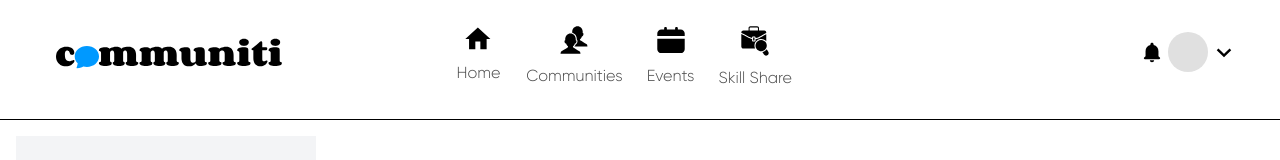
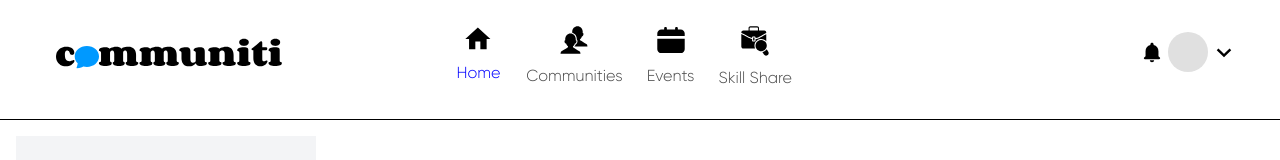
Before and after one commit to makeitMVPadmin/P4_Skill_Exchange, a React (Vite) app: page / in a window 1280 px wide. Shown: the top 160 px of the page. Built offline with nearby package versions, Linux system fonts and the light colour scheme; no server answers.

Commit message:
the active navs will turn blue

```diff
--- a/src/components/Header/Header.scss
+++ b/src/components/Header/Header.scss
@@ -71,12 +71,14 @@
     }
 
     .nav-item {
-        &--img{
-            width: 3rem;
-        }
-        &--title{
-            font-size: 1rem;
-        }
+      &--img {
+        width: 3rem;
+      }
+
+      &--title {
+        font-size: 1rem;
+      }
+
       color: #4a4a4a;
       display: flex;
       flex-direction: column;
@@ -87,6 +89,10 @@
         svg {
           fill: currentColor;
         }
+      }
+
+      &.active {
+        color: blue;
       }
     }
 
@@ -100,9 +106,10 @@
         align-items: center;
         cursor: pointer;
 
-        .smallicon{
+        .smallicon {
           width: 2rem;
         }
+
         .avatar {
           height: 40px;
           width: 40px;
@@ -138,6 +145,10 @@
           &:hover {
             background-color: #f0f0f0;
           }
+
+          &.active {
+            color: blue;
+          }
         }
       }
     }
--- a/src/components/Header/Header.tsx
+++ b/src/components/Header/Header.tsx
@@ -1,5 +1,5 @@
 import { useState } from 'react'
-import { useNavigate } from 'react-router-dom'
+import { useNavigate, useLocation } from 'react-router-dom'
 import '../../styles/index.scss'
 import '../../styles/partials/_global.scss'
 import './Header.scss'
@@ -16,6 +16,7 @@ function Header() {
   const [isDropdownOpen, setIsDropdownOpen] = useState(false)
   const [activeTab, setActiveTab] = useState('provider')
   const navigate = useNavigate()
+  const location = useLocation()
 
   const toggleMenu = () => {
     setIsMenuOpen(!isMenuOpen)
@@ -25,12 +26,14 @@ function Header() {
     setIsDropdownOpen(!isDropdownOpen)
   }
 
+  const isActive = (path) => location.pathname === path
+
   return (
     <header className="header">
       <div className="header__container">
         <a
-        href="/"
-        className='header__logo'
+          href="/"
+          className={`header__logo ${isActive('/') ? 'active' : ''}`}
         >
           <img src={Logo} alt="logo" />
         </a>
@@ -56,33 +59,27 @@ function Header() {
           </div>
           <ul className={`nav-list ${isMenuOpen ? 'open' : ''}`}>
             <li className="nav-parent">
-              <a href="/" className="nav-item">
+              <a href="/" className={`nav-item ${isActive('/') ? 'active' : ''}`}>
                 <img className="nav-item--img" src={Home} alt="home icon" />
                 <p className="nav-item--title">Home</p>
               </a>
             </li>
             <li className="nav-parent">
-              <a href="#" className="nav-item">
+              <a href="/communities" className={`nav-item ${isActive('/communities') ? 'active' : ''}`}>
                 <img className="nav-item--img" src={Communities} alt="communities icon" />
-                <p className="nav-item--title">
-                  Communities
-                </p>
+                <p className="nav-item--title">Communities</p>
               </a>
             </li>
             <li className="nav-parent">
-              <a href="#" className="nav-item">
+              <a href="/events" className={`nav-item ${isActive('/events') ? 'active' : ''}`}>
                 <img className="nav-item--img" src={Events} alt="events icon" />
-                <p className="nav-item--title">
-                  Events
-                </p>
+                <p className="nav-item--title">Events</p>
               </a>
             </li>
             <li className="nav-parent">
-              <a href="/skillshare" className="nav-item">
+              <a href="/skillshare" className={`nav-item ${isActive('/skillshare') ? 'active' : ''}`}>
                 <img className="nav-item--img" src={SkillShare} alt="skill share icon" />
-                <p className="nav-item--title">
-                  Skill Share
-                </p>
+                <p className="nav-item--title">Skill Share</p>
               </a>
             </li>
             <li className="dropdown">
@@ -94,14 +91,13 @@ function Header() {
               {isDropdownOpen && (
                 <ul className="dropdown-menu">
                   <li>
-                    <a href="/profile" className="dropdown-item">
+                    <a href="/profile" className={`dropdown-item ${isActive('/profile') ? 'active' : ''}`}>
                       View Profile
                     </a>
                   </li>
                   <li>
                     <a href="#" className="dropdown-item">
                       Sign Out
-                      {/* // TODO: Add functionality to this when ready */}
                     </a>
                   </li>
                 </ul>
```
